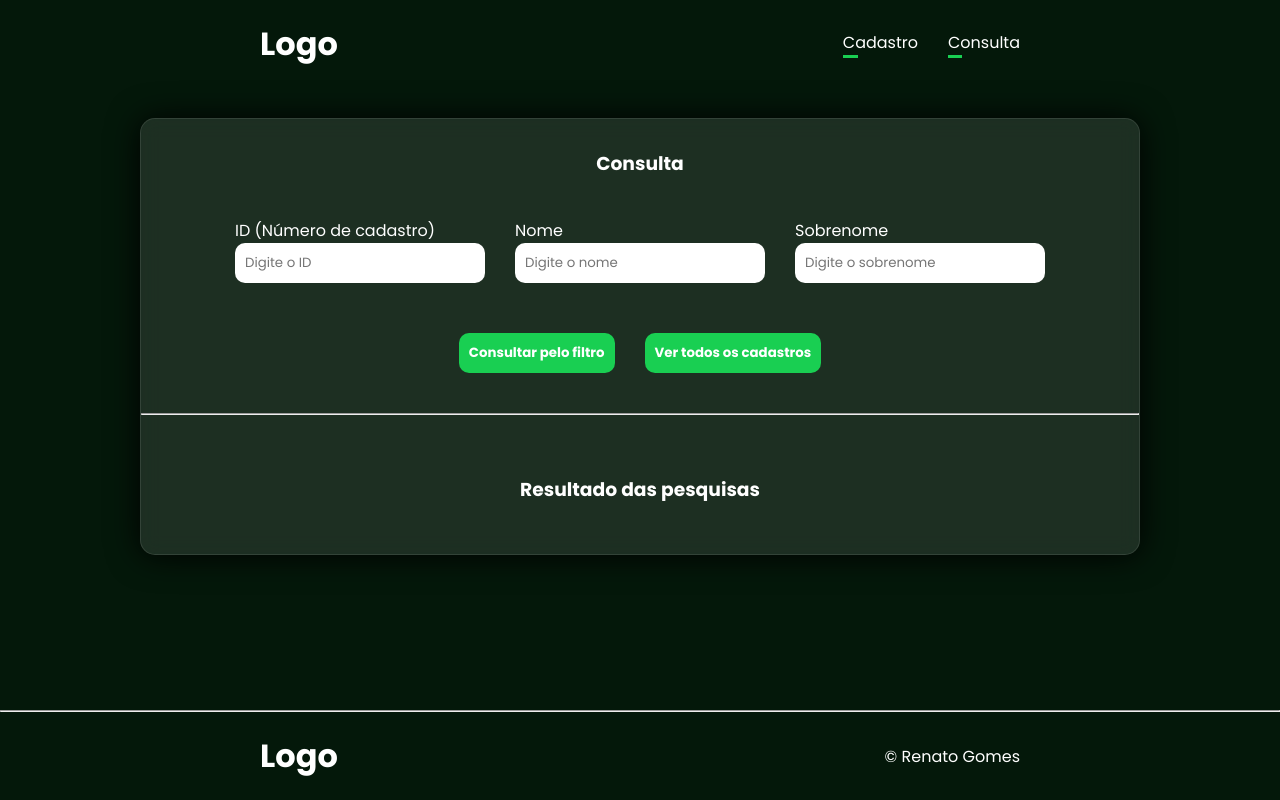
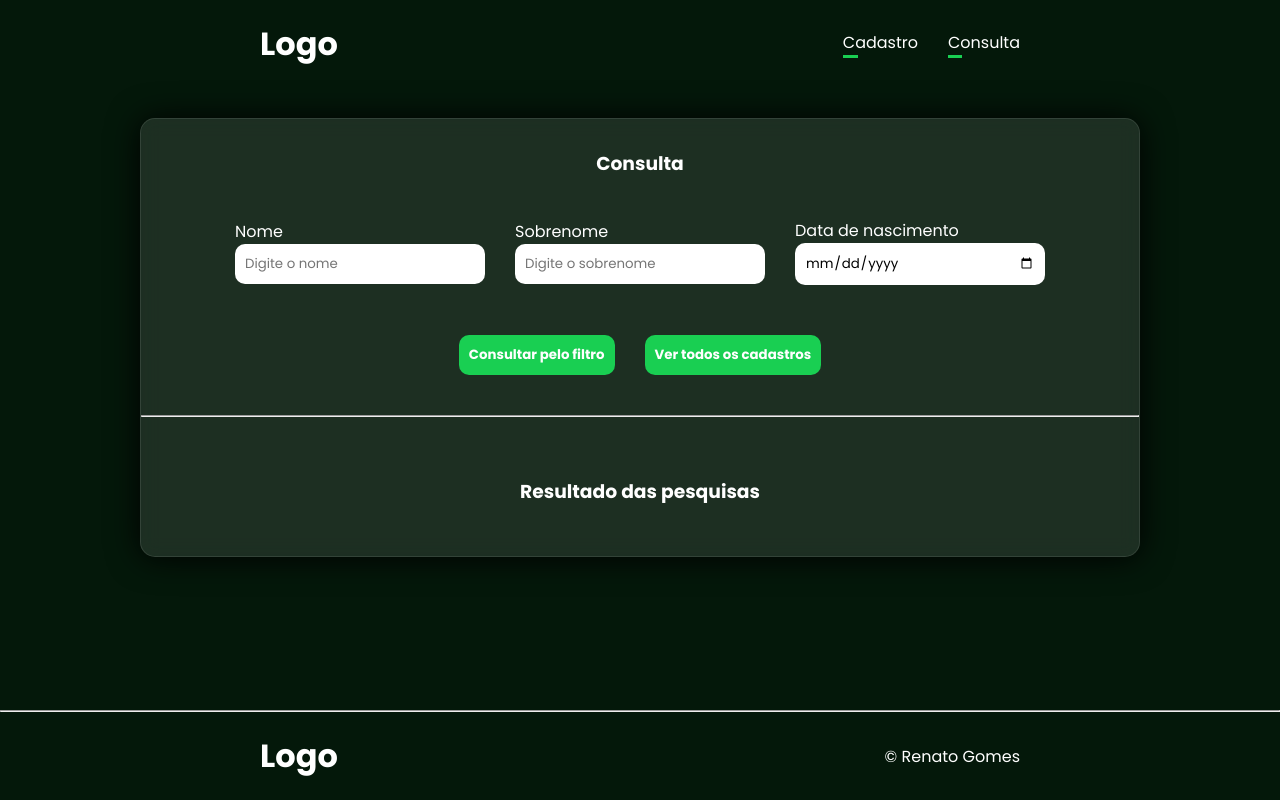
Before and after one commit to renatogomesf/Formulario-MongoDB, a React (Vite) app: page /Consultar in a window 1280 px wide. Built offline with nearby package versions, Linux system fonts and the light colour scheme.

Commit message:
adaptando formulario

```diff
--- a/src/components/Update/Update.jsx
+++ b/src/components/Update/Update.jsx
@@ -10,7 +10,7 @@ export default function Update(props) {
 
     const nomeRef = useRef()
     const sobrenomeRef = useRef()
-    const data_nascimentoRef = useRef()
+    const dataNascimentoRef = useRef()
     const telefoneRef = useRef()
     const emailRef = useRef()
 
@@ -25,7 +25,7 @@ export default function Update(props) {
     useEffect(()=>{
         nomeRef.current.value = props.dadosUpdate.nome
         sobrenomeRef.current.value = props.dadosUpdate.sobrenome
-        data_nascimentoRef.current.value = props.dadosUpdate.data_nascimento
+        dataNascimentoRef.current.value = props.dadosUpdate.dataNascimento
         telefoneRef.current.value = props.dadosUpdate.telefone
         emailRef.current.value = props.dadosUpdate.email
     })
@@ -33,17 +33,17 @@ export default function Update(props) {
 
     const handleSubmit = async () => {
 
-        const id = props.dadosUpdate.id
+        const id = props.dadosUpdate._id
 
         const data = {
             nome: (nomeRef.current.value),
             sobrenome: (sobrenomeRef.current.value),
-            data_nascimento: (data_nascimentoRef.current.value),
+            dataNascimento: (dataNascimentoRef.current.value),
             telefone: (telefoneRef.current.value),
             email: (emailRef.current.value),
         }
 
-        await axios.put('http://localhost:3000/cadastros/' + id, data)
+        await axios.patch('http://localhost:3000/formulario/atualizar/' + id, data)
         .then((response)=>{
 
             if(response.status == 200){
@@ -82,7 +82,7 @@ export default function Update(props) {
                     <Wrapper>
                         <Div>
                             <Label>Data de nascimento</Label>
-                            <Input ref={data_nascimentoRef} type="date" name="date" required/>
+                            <Input ref={dataNascimentoRef} type="date" name="date" required/>
                         </Div>
                         <Div>
                             <Label>Telefone</Label>
--- a/src/pages/cadastro/Formulario.jsx
+++ b/src/pages/cadastro/Formulario.jsx
@@ -41,13 +41,13 @@ export default function Formulario() {
 
     const nomeRef = useRef()
     const sobrenomeRef = useRef()
-    const data_nascimentoRef = useRef()
+    const dataNascimentoRef = useRef()
     const telefoneRef = useRef()
     const emailRef = useRef()
 
     const handleSubmit = async () => {
 
-        if(nomeRef.current.value=='' || sobrenomeRef.current.value=='' || data_nascimentoRef.current.value=='' || telefoneRef.current.value=='' || emailRef.current.value==''){
+        if(nomeRef.current.value=='' || sobrenomeRef.current.value=='' || dataNascimentoRef.current.value=='' || telefoneRef.current.value=='' || emailRef.current.value==''){
 
 
         }else{
@@ -56,12 +56,12 @@ export default function Formulario() {
             const data = {
                 nome: (nomeRef.current.value),
                 sobrenome: (sobrenomeRef.current.value),
-                data_nascimento: (data_nascimentoRef.current.value),
+                dataNascimento: (dataNascimentoRef.current.value),
                 telefone: (telefoneRef.current.value),
                 email: (emailRef.current.value)
             }
 
-            await axios.post('http://localhost:3000/cadastros', data)
+            await axios.post('http://localhost:3000/formulario/cadastrar', data)
             .then((response)=>{
                 if(response.status == 201){
 
@@ -79,7 +79,7 @@ export default function Formulario() {
 
                     nomeRef.current.value = ''
                     sobrenomeRef.current.value = ''
-                    data_nascimentoRef.current.value = ''
+                    dataNascimentoRef.current.value = ''
                     telefoneRef.current.value = ''
                     emailRef.current.value = ''
 
@@ -123,7 +123,7 @@ export default function Formulario() {
                     <Wrapper>
                         <Div>
                             <Label>Data de nascimento</Label>
-                            <Input ref={data_nascimentoRef} type="date" name="date" required/>
+                            <Input ref={dataNascimentoRef} type="date" name="date" required/>
                         </Div>
                         <Div>
                             <Label>Telefone</Label>
--- a/src/pages/consulta/Consulta.jsx
+++ b/src/pages/consulta/Consulta.jsx
@@ -16,9 +16,9 @@ import { MdError } from "react-icons/md";
 
 export default function Consulta() {
 
-    const idRef = useRef()
     const nomeRef = useRef()
     const sobrenomeRef = useRef()
+    const dataNascimentoRef = useRef()
 
 
     const [dadosUpdate, setDadosUpdate] =useState([])
@@ -52,7 +52,7 @@ export default function Consulta() {
 
     const handleTodosCadastros = async () => {
 
-        await axios.get('http://localhost:3000/cadastros')
+        await axios.get('http://localhost:3000/formulario/cadastros')
         .then((response)=>{
             const data = response.data
             setData(data)
@@ -73,7 +73,7 @@ export default function Consulta() {
 
     const handleFiltroCadastros = async () => {
 
-        if(idRef.current.value == '' && nomeRef.current.value == '' && sobrenomeRef.current.value == ''){
+        if(nomeRef.current.value == '' && sobrenomeRef.current.value == '' && dataNascimentoRef.current.value == ''){
 
             setRetorno(
                 <p>
@@ -85,18 +85,19 @@ export default function Consulta() {
             const cor = '#d0df00'
             handleFeedBack(cor)
 
-        }else if(idRef.current.value !== ''){
+        }else if(nomeRef.current.value !== ''){
 
-            const id = idRef.current.value
+            const nome = {"nome":`${nomeRef.current.value}`}
+            // const nome = nomeRef.current.value
 
-            await axios.get('http://localhost:3000/cadastrosId/' + id)
+            await axios.get('http://localhost:3000/formulario/consulta/', nome)
             .then((response)=>{
 
                 if(response.data.length == 0){
 
                     setRetorno(
                         <p>
-                            ID "{id}" não encontrado!
+                            ID "{nome}" não encontrado!
                             <MdError className='alert'/>
                         </p>
                     )
@@ -108,6 +109,7 @@ export default function Consulta() {
 
                     const data = response.data
                     setData(data)
+                    console.log(data)
                 }
             })
             .catch(()=>{
@@ -124,7 +126,7 @@ export default function Consulta() {
 
             })
 
-        }else if(nomeRef.current.value !== ''){
+        }else if(sobrenomeRef.current.value !== ''){
 
             const nome = nomeRef.current.value
 
@@ -161,7 +163,7 @@ export default function Consulta() {
                 handleFeedBack(cor)
             })
 
-        }else if(sobrenomeRef.current.value !== ''){
+        }else if(dataNascimentoRef.current.value !== ''){
 
             const sobrenome = sobrenomeRef.current.value
 
@@ -199,9 +201,9 @@ export default function Consulta() {
             })
         }
 
-        idRef.current.value = ''
         nomeRef.current.value = ''
         sobrenomeRef.current.value = ''
+        dataNascimentoRef.current.value = ''
     }
 
 
@@ -210,7 +212,7 @@ export default function Consulta() {
 
         const id = itemId
 
-        await axios.delete('http://localhost:3000/cadastros/' + id)
+        await axios.delete('http://localhost:3000/formulario/deletar/' + id)
         .then((response)=>{
 
             if(response.status == 200){
@@ -283,16 +285,16 @@ export default function Consulta() {
                     <Title>Consulta</Title>
                     <Wrapper>
                         <Div>
-                            <Label>ID (Número de cadastro)</Label>
-                            <Input ref={idRef} type="number" name="id" placeholder="Digite o ID"/>
-                        </Div>
-                        <Div>
                             <Label>Nome</Label>
                             <Input ref={nomeRef} type="text" name="name" placeholder="Digite o nome"/>
                         </Div>
                         <Div>
                             <Label>Sobrenome</Label>
                             <Input ref={sobrenomeRef} type="text" name="lastname" placeholder="Digite o sobrenome"/>
+                        </Div>
+                        <Div>
+                            <Label>Data de nascimento</Label>
+                            <Input ref={dataNascimentoRef} type="date" name="date"/>
                         </Div>
                     </Wrapper>
 
@@ -317,10 +319,10 @@ export default function Consulta() {
                             return (
                                 <Cadastro key={key}>
                                     <Dados>
-                                        <Dado className="id">{item.id}</Dado>
+                                        <Dado>{item._id}</Dado>
                                         <Dado>{item.nome}</Dado>
                                         <Dado>{item.sobrenome}</Dado>
-                                        <Dado>{item.data_nascimento}</Dado>
+                                        <Dado>{item.dataNascimento}</Dado>
                                         <Dado>{item.telefone}</Dado>
                                         <Dado>{item.email}</Dado>
                                     </Dados>
@@ -330,7 +332,7 @@ export default function Consulta() {
                                             <FaPen />
                                         </button>
 
-                                        <button className="btnDelete" onClick={()=>handleDelete(item.id)} >
+                                        <button className="btnDelete" onClick={()=>handleDelete(item._id)} >
                                             <FaTrash />
                                         </button>
                                     </Funcao>
```
